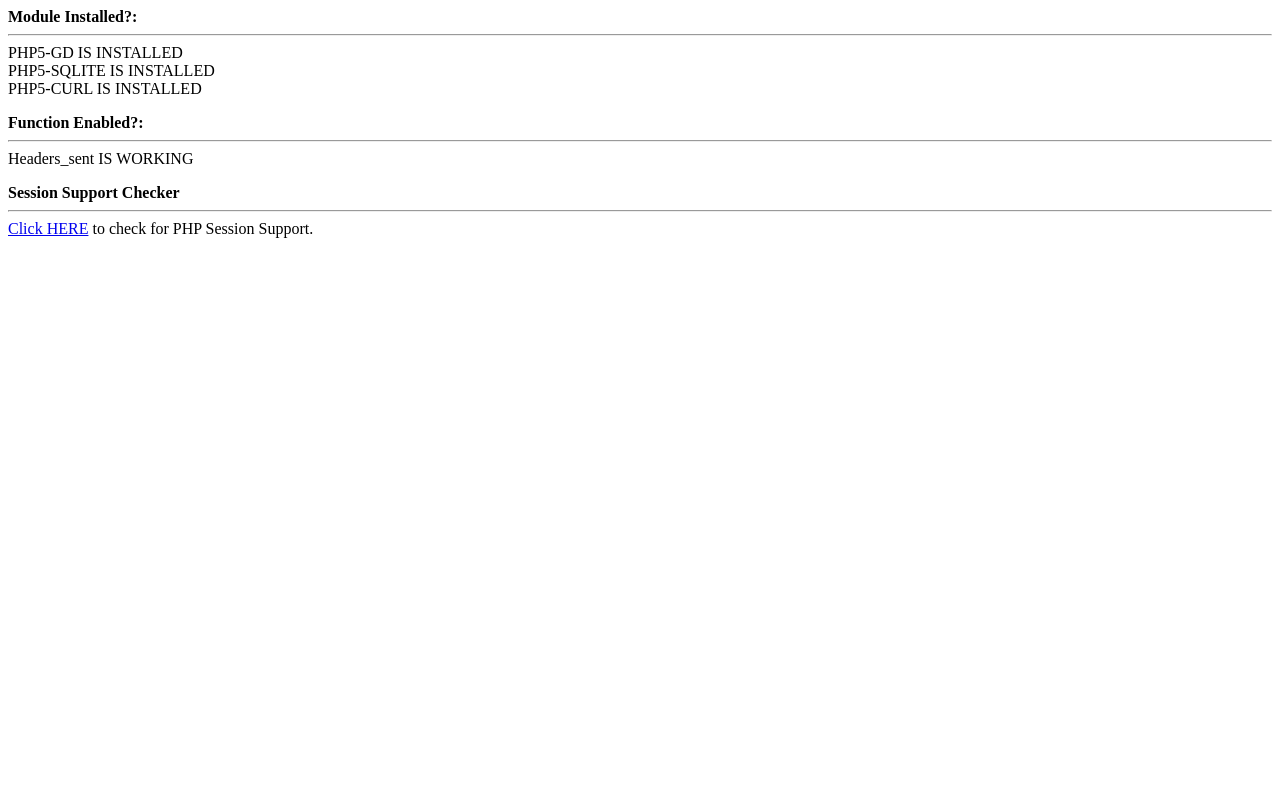
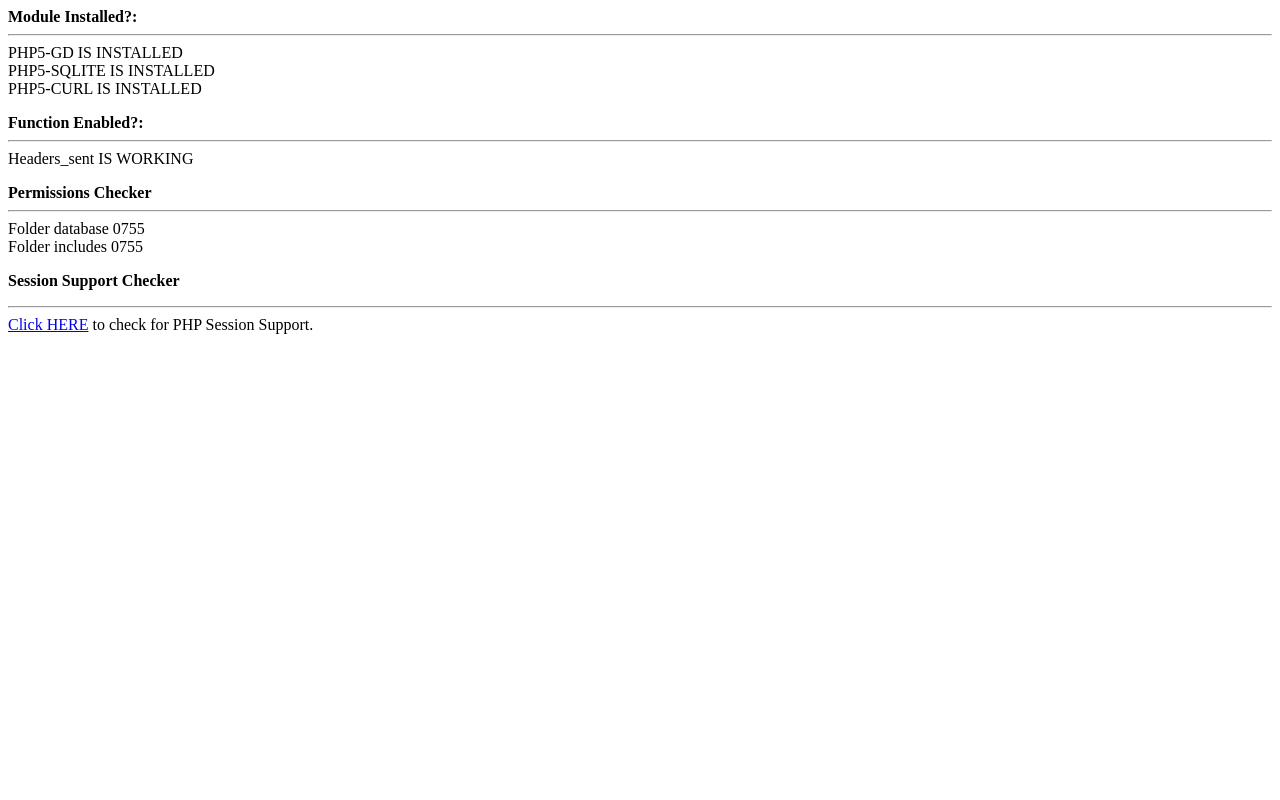
Before and after one commit to nextscript/TS3DNS-v.1.0-OLD-, a PHP site: page /checkmodul.php in a window 1280 px wide. Run offline with PHP 8.4, Linux system fonts and the light colour scheme; some libraries are stand-ins or nearby versions.

Commit message:
TS3DNS-v1.0 NEW file add

```diff
--- a/checkmodul.php
+++ b/checkmodul.php
@@ -41,7 +41,12 @@ else{
    echo 'Headers_sent IS WORKING';
 }
 echo '</p>';
+$datei=$_SERVER['SCRIPT_NAME'];
 
+$phpfad=substr($datei,0,strrpos($datei,"/")+1);
+echo '<b>Permissions Checker</b><hr />';
+echo 'Folder database '.substr(decoct(fileperms(databases)), -4).'<br>'; // 0777
+echo 'Folder includes '.substr(decoct(fileperms(includes)), -4).'<p>'; // 0777
 
 
 // Start Session
```
